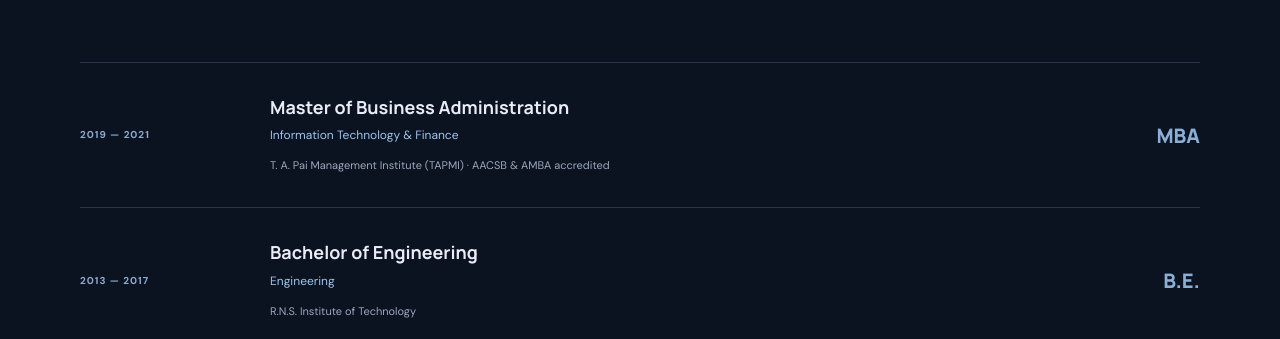
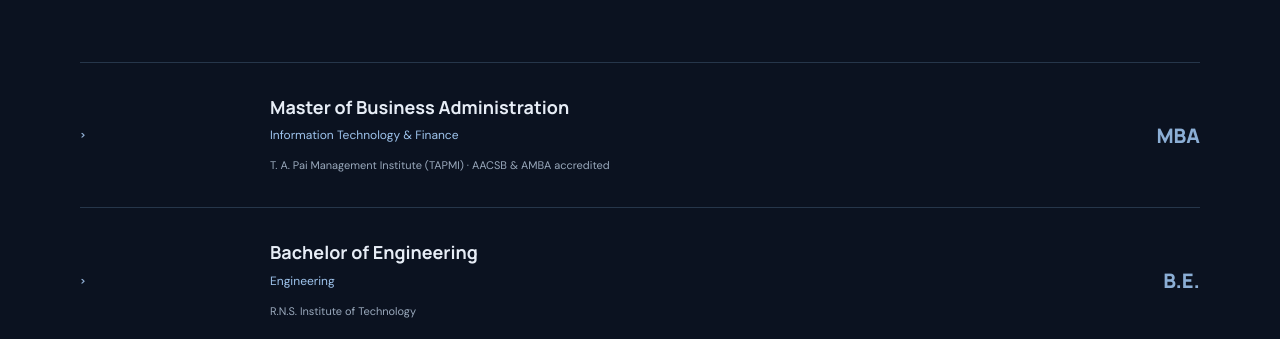
Before and after one commit to venkateshvikramraj/mywebsite, a plain HTML site: page index.html in a window 1280 px wide. Shown: the part 3841-4180 px from the top of the page. Drawn offline with Linux system fonts and the light colour scheme.

Commit message:
Remove education years

```diff
--- a/index.html
+++ b/index.html
@@ -98,8 +98,8 @@
       <div class="section-kicker">04 / EDUCATION</div>
       <div class="section-heading"><h2>Learnings that<br><em>move businesses forward.</em></h2></div>
       <div class="education-list">
-        <article><div class="edu-year">2019 — 2021</div><div><h3>Master of Business Administration</h3><p>Information Technology &amp; Finance</p><span>T. A. Pai Management Institute (TAPMI) · AACSB &amp; AMBA accredited</span></div><b> MBA</b></article>
-        <article><div class="edu-year">2013 — 2017</div><div><h3>Bachelor of Engineering</h3><p>Engineering</p><span>R.N.S. Institute of Technology</span></div><b> B.E.</b></article>
+        <article><div class="edu-year">&gt;</div><div><h3>Master of Business Administration</h3><p>Information Technology &amp; Finance</p><span>T. A. Pai Management Institute (TAPMI) · AACSB &amp; AMBA accredited</span></div><b> MBA</b></article>
+        <article><div class="edu-year">&gt;</div><div><h3>Bachelor of Engineering</h3><p>Engineering</p><span>R.N.S. Institute of Technology</span></div><b> B.E.</b></article>
       </div>
     </section>
 
```
